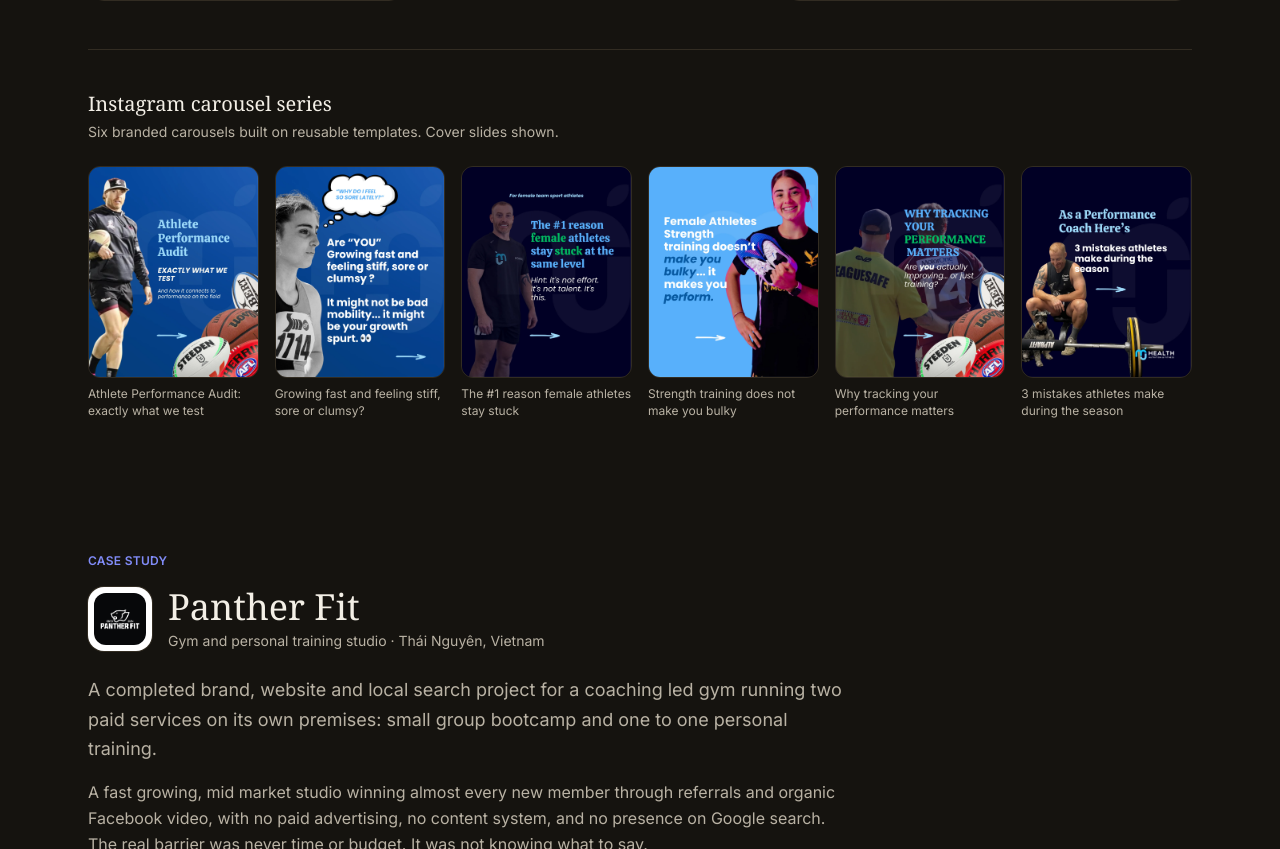
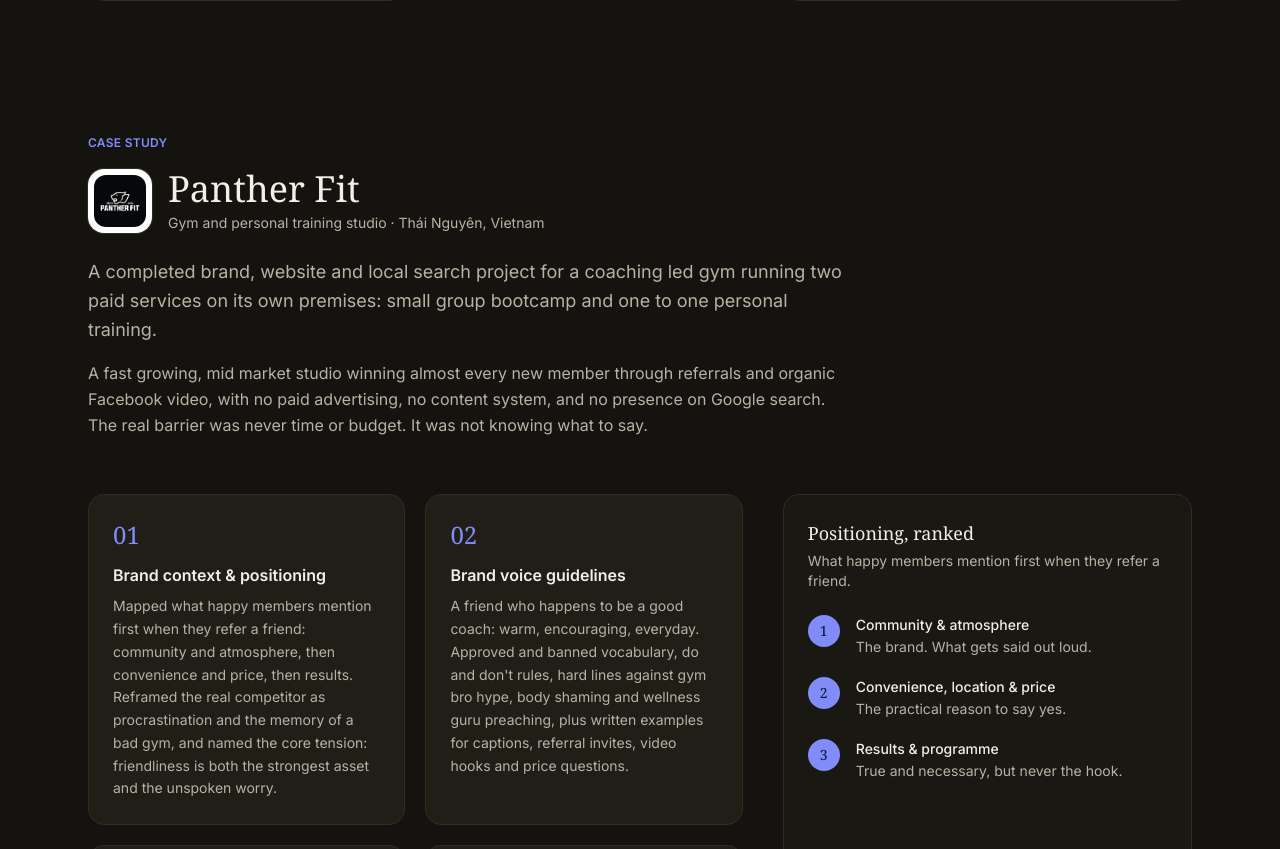
Before and after one commit to Tony2709/Tony-portfolio, an Astro site: page / in a window 1280 px wide. Shown: the part 7660-8509 px from the top of the page. Built offline with nearby package versions, Linux system fonts and the light colour scheme; Astro itself is replaced by a stand-in of ours; a web font is replaced by a local one.

Commit message:
Revert "Add MJ Health Instagram carousel gallery to case study"
This reverts commit cb25a5767723d1d44e6e0ac84a2c224bc79546a8.

```diff
--- a/src/components/CaseStudy.astro
+++ b/src/components/CaseStudy.astro
@@ -10,12 +10,6 @@
   "MJ Health Nutrition & Fitness": mjLogo,
   "Panther Fit": pantherLogo,
 };
-
-const galleryImages = import.meta.glob<{ default: ImageMetadata }>("../assets/mj/*.webp", {
-  eager: true,
-});
-
-const galleryImage = (file: string) => galleryImages[`../assets/mj/${file}.webp`]?.default;
 ---
 
 <section id="case-study" class="mx-auto max-w-6xl px-6 py-20 md:py-28">
@@ -99,28 +93,6 @@
               )}
             </div>
           </div>
-
-          {study.gallery && (
-            <div class="mt-12 border-t border-line pt-10">
-              <h3 class="font-display text-xl text-ink">{study.gallery.heading}</h3>
-              <p class="mt-1 text-sm text-ink-soft">{study.gallery.sub}</p>
-              <div class="mt-6 grid grid-cols-2 gap-4 sm:grid-cols-3 lg:grid-cols-6">
-                {study.gallery.items.map((shot) => (
-                  <figure class="group">
-                    <div class="overflow-hidden rounded-xl border border-line bg-surface">
-                      <Image
-                        src={galleryImage(shot.file)}
-                        alt={shot.caption}
-                        width={360}
-                        class="h-auto w-full transition-transform duration-300 group-hover:scale-105"
-                      />
-                    </div>
-                    <figcaption class="mt-2 text-xs leading-snug text-ink-soft">{shot.caption}</figcaption>
-                  </figure>
-                ))}
-              </div>
-            </div>
-          )}
         </article>
       ))
     }
--- a/src/data/content.ts
+++ b/src/data/content.ts
@@ -165,18 +165,6 @@
             "The system behind all of it: brand voice, customer profiles, and business facts live as context files, and content workflows are brand-agnostic and reusable, so any future campaign pulls the brand context automatically.",
         },
       ],
-      gallery: {
-        heading: "Instagram carousel series",
-        sub: "Six branded carousels built on reusable templates. Cover slides shown.",
-        items: [
-          { file: "carousel-1", caption: "Athlete Performance Audit: exactly what we test" },
-          { file: "carousel-2", caption: "Growing fast and feeling stiff, sore or clumsy?" },
-          { file: "carousel-3", caption: "The #1 reason female athletes stay stuck" },
-          { file: "carousel-4", caption: "Strength training does not make you bulky" },
-          { file: "carousel-5", caption: "Why tracking your performance matters" },
-          { file: "carousel-6", caption: "3 mistakes athletes make during the season" },
-        ],
-      },
       panel: {
         type: "bars",
         heading: "Brand voice, scored",
@@ -500,18 +488,6 @@
             "Hệ thống đứng sau tất cả: giọng thương hiệu, chân dung khách hàng và dữ kiện doanh nghiệp nằm trong các tệp ngữ cảnh, quy trình nội dung dùng được cho mọi thương hiệu và tái sử dụng, để mọi chiến dịch tương lai tự động kéo đúng ngữ cảnh thương hiệu.",
         },
       ],
-      gallery: {
-        heading: "Chuỗi carousel Instagram",
-        sub: "Sáu carousel mang nhận diện thương hiệu, dựng trên mẫu tái sử dụng. Hiển thị slide bìa.",
-        items: [
-          { file: "carousel-1", caption: "Đánh giá hiệu suất vận động viên: chính xác những gì được kiểm tra" },
-          { file: "carousel-2", caption: "Lớn nhanh mà thấy cứng, mỏi hoặc vụng về?" },
-          { file: "carousel-3", caption: "Lý do số 1 khiến nữ vận động viên mãi giậm chân tại chỗ" },
-          { file: "carousel-4", caption: "Tập tạ không làm bạn to thô" },
-          { file: "carousel-5", caption: "Vì sao theo dõi hiệu suất lại quan trọng" },
-          { file: "carousel-6", caption: "3 sai lầm vận động viên hay mắc trong mùa giải" },
-        ],
-      },
       panel: {
         type: "bars",
         heading: "Giọng thương hiệu, chấm điểm",
```
Also changed, not shown: src/assets/mj/carousel-1.webp (deleted), src/assets/mj/carousel-2.webp (deleted), src/assets/mj/carousel-3.webp (deleted), src/assets/mj/carousel-4.webp (deleted), src/assets/mj/carousel-5.webp (deleted), src/assets/mj/carousel-6.webp (deleted).
